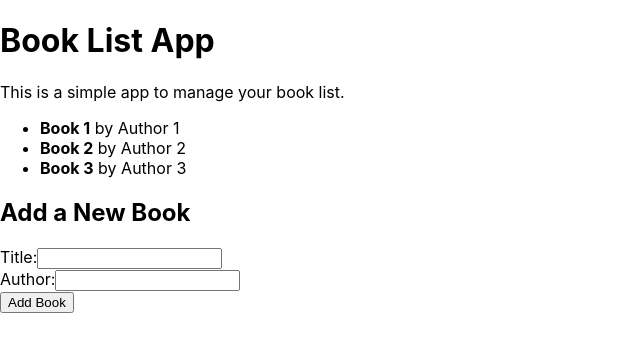
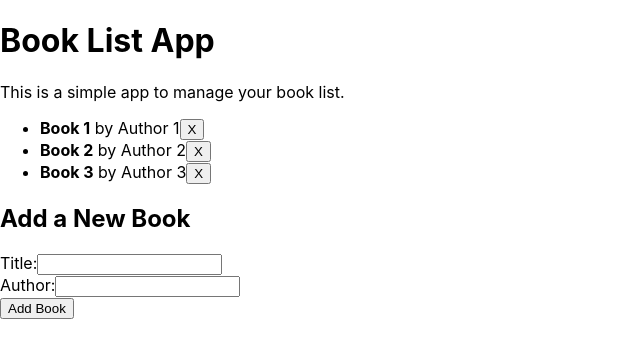
Before and after one commit to yhan4/nov14_booklist, a React (Create React App) app: page / in a window 1280 px wide. Shown: the top 358 px of the page, without its empty margins (0-640 px from the left). Built offline with nearby package versions, Linux system fonts and the light colour scheme.

Commit message:
Step 6: Extending Functionality

```diff
--- a/src/components/App.js
+++ b/src/components/App.js
@@ -14,13 +14,18 @@ function App() {
     setBooks([...books, newBook]);
   }
 
+  const deleteBook = (id) => {
+    const updateBooks = books.filter((item) => item.id !== id);
+    setBooks(updateBooks);
+  }
+
   return (
     <div className="App">
        <header className="App-header">
         <h1>Book List App</h1>
         <p>This is a simple app to manage your book list.</p>
       </header>
-      <BookList books = {books} />
+      <BookList books = {books} deleteBook={deleteBook} />
       <AddBookForm addBook={addBook} />
     </div>
   );
--- a/src/components/BookList.js
+++ b/src/components/BookList.js
@@ -1,10 +1,14 @@
-function BookList ({books}) {
+function BookList ({books, deleteBook}) {
+    const handleDeleteBook = (id) => {
+        deleteBook(id)
+    }
     return (
         <div>
             <ul>
                 {books.map (item => (
                     <li key = {item.id}>
                         <strong>{item.title}</strong> by {item.author}
+                        <button onClick = {() => handleDeleteBook(item.id)}>X</button>
                     </li>
                 ))}
             </ul>
```
